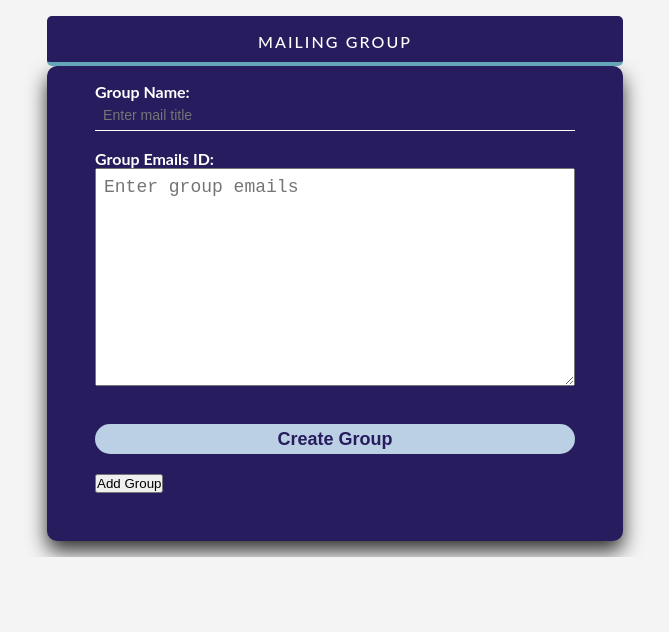
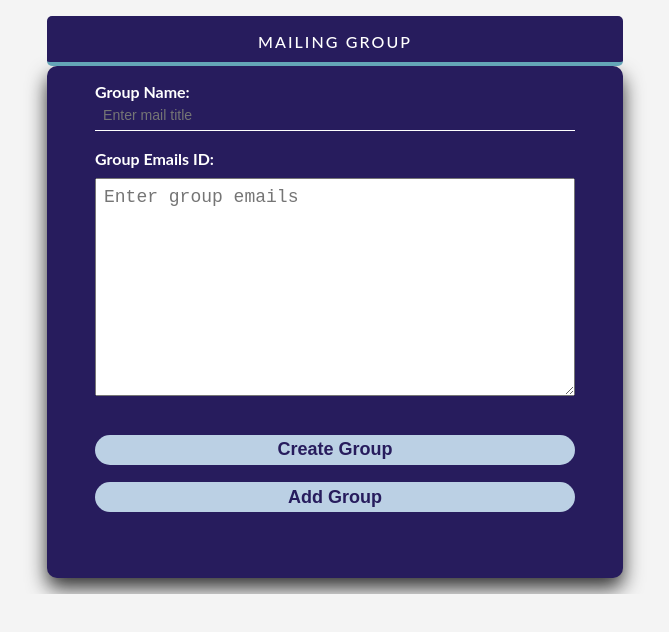
Before and after one commit to OsumiliIkenna/EPICMAIL, a plain HTML site: page UI/html/mailgroup.html in a window 1280 px wide. Shown: the whole page, without its empty margins (305-974 px from the left). Drawn offline with Linux system fonts and the light colour scheme.

Commit message:
add css styling to mailgroup.html page

```diff
--- a/UI/css/style.css
+++ b/UI/css/style.css
@@ -209,11 +209,13 @@ label {
 	font-size: 0.88rem;
 }
 
-#message {
+#message,
+#group-emails {
 	margin-top: 0.65rem;
 }
 
-#btn {
+#btn,
+#btn-group {
 	width: 100%;
 	border: none;
     background: #bbd0e4;
@@ -227,13 +229,14 @@ label {
     margin: 1.1rem 0rem 1.1rem;
 }
 
-#btn:hover {
+#btn:hover, #btn-group:hover {
 	cursor: pointer;
 	color: #000;
 	background-color: #FFA500;
 }
 
-.form-wrap #btn {
+.form-wrap #btn,
+.form-wrap #btn-group {
     margin-top: 1rem;
     display: block;
     width: 100%;
```
